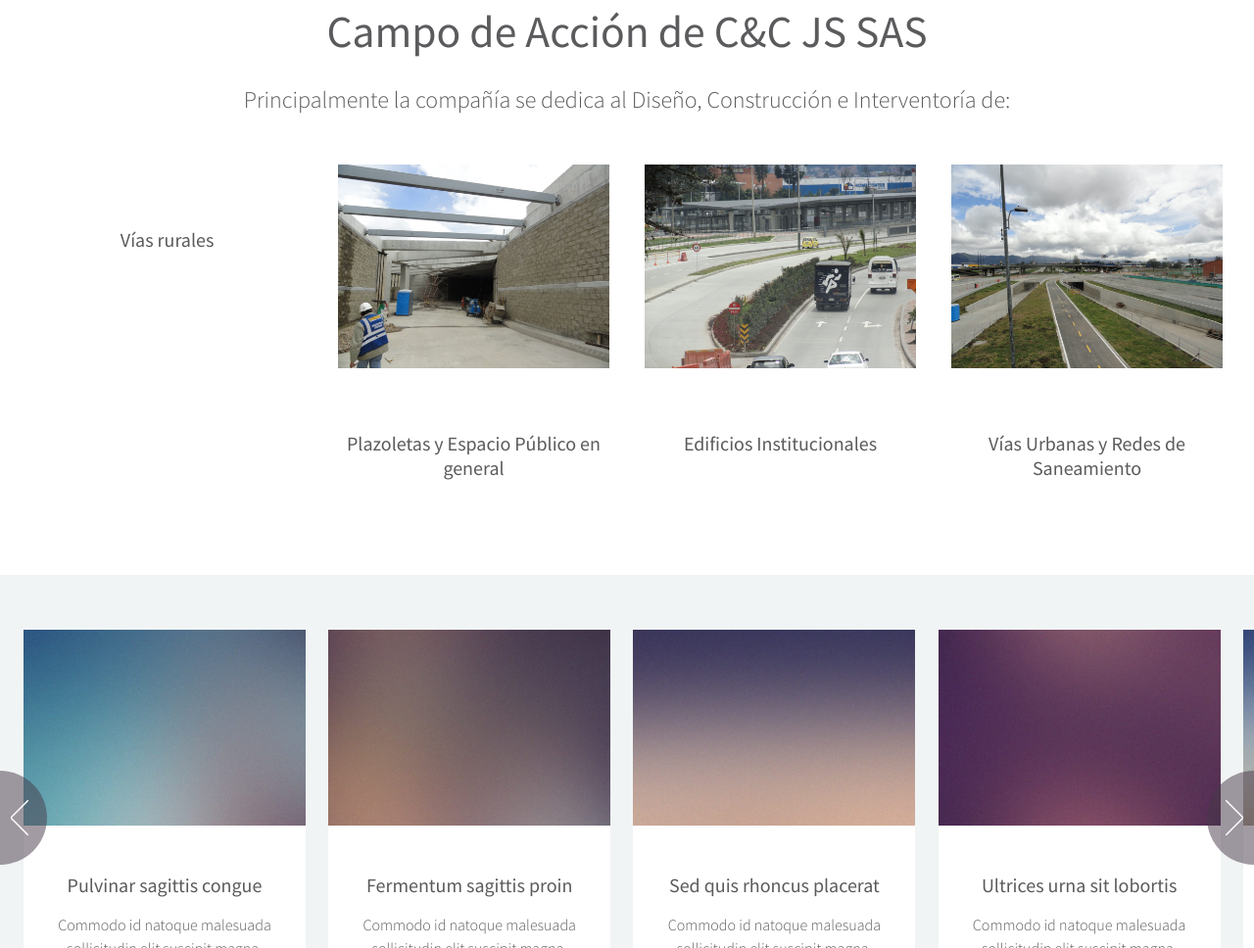
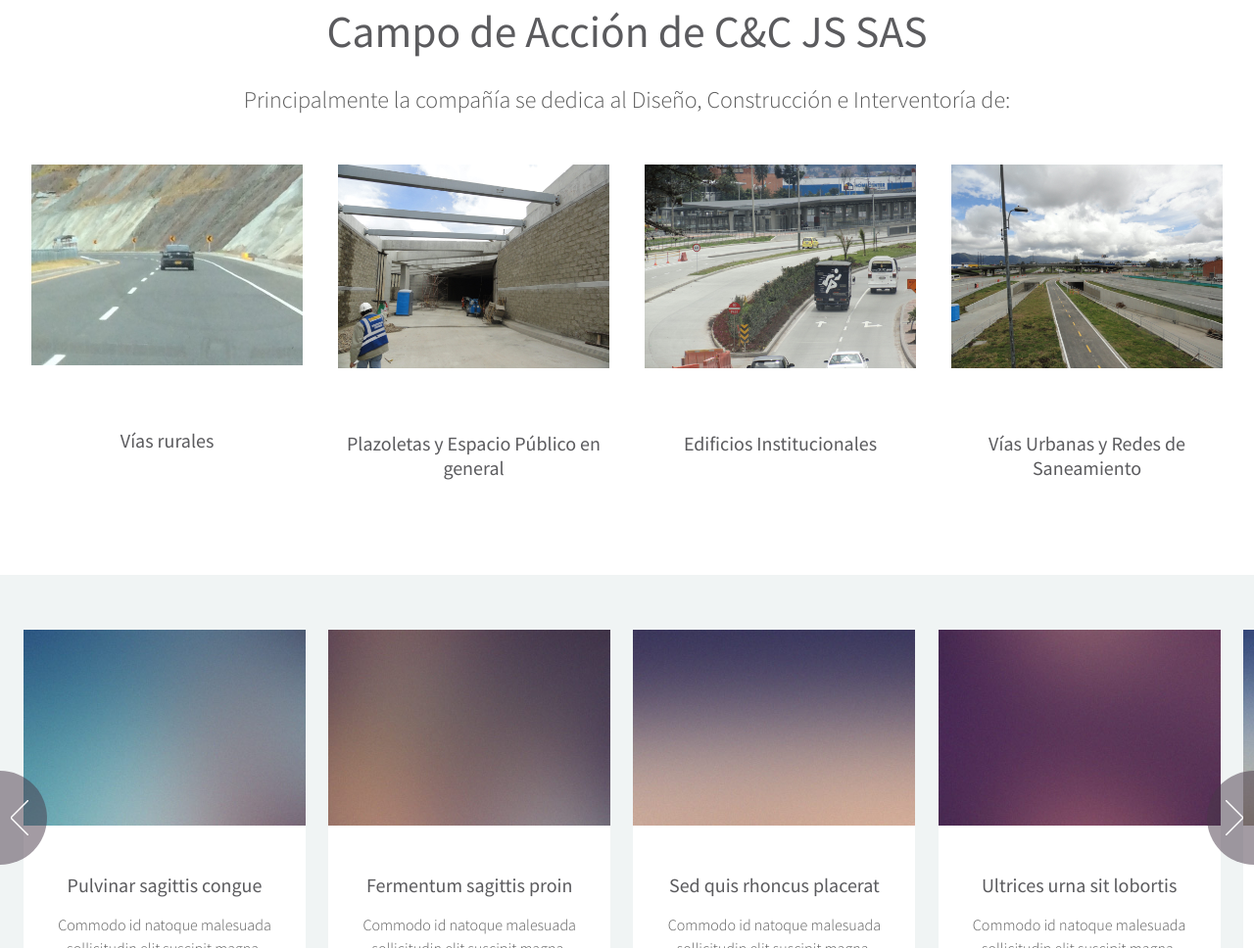
Before and after one commit to sebastian-sierra/CCJS, a plain HTML site: page public/index.html in a window 1280 px wide. Shown: the part 1350-2318 px from the top of the page at 98% size. Drawn offline with Linux system fonts and the light colour scheme.

Commit message:
"photo fixed"

```diff
--- a/public/index.html
+++ b/public/index.html
@@ -106,7 +106,7 @@
 			</header>
 			<div class="row">
 				<article class="3u 12u(mobile) special">
-					<a href="#" class="image featured"><img src="images/foto-rural.jpeg" alt="" /></a>
+					<a href="#" class="image featured"><img src="images/foto-rural.jpg" alt="" /></a>
 					<header>
 						<h3>Vías rurales</h3>
 					</header>
```
